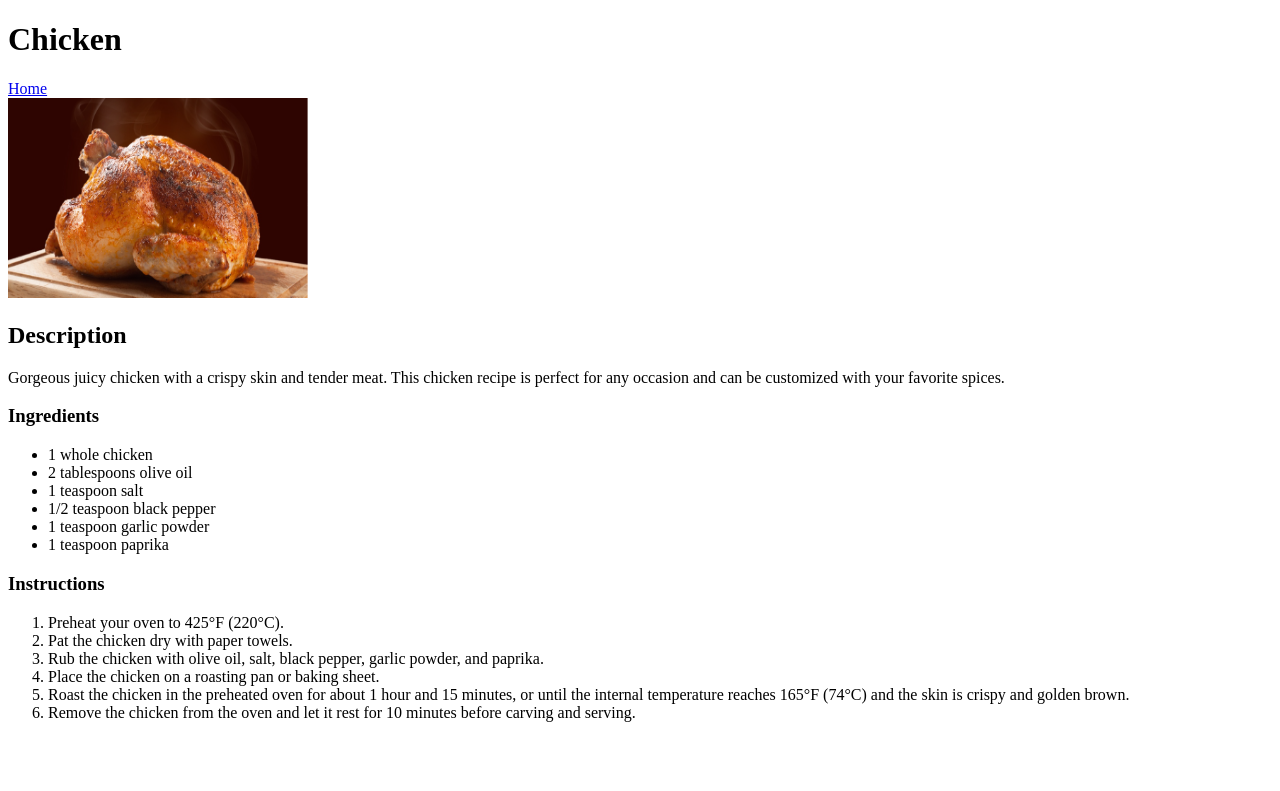
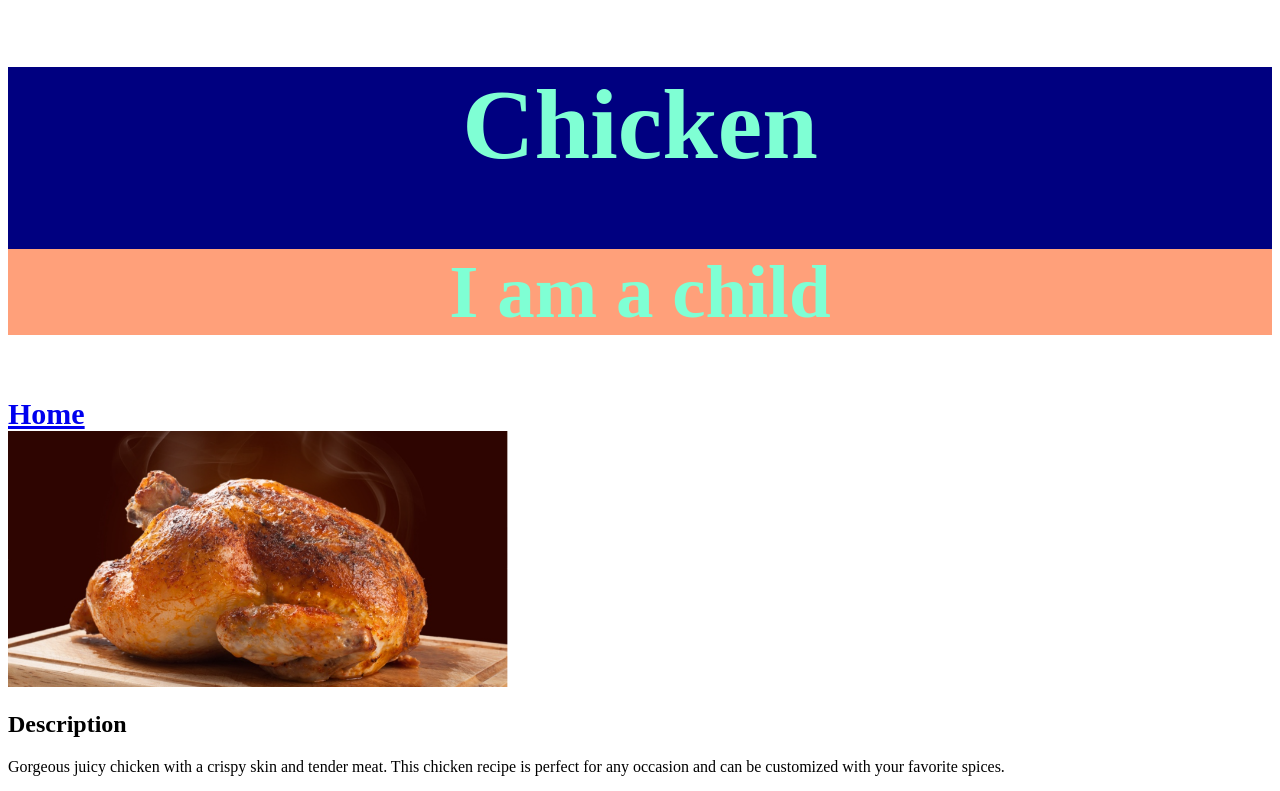
Before and after one commit to ishern08/Recipes, a plain HTML site: page recipes/chicken.html in a window 1280 px wide. Shown: the top 791 px of the page. Drawn offline with Linux system fonts and the light colour scheme.

Commit message:
finished

```diff
--- a/recipes/chicken.html
+++ b/recipes/chicken.html
@@ -1,13 +1,20 @@
 <!DOCTYPE html>
 <html lang="en">
     <head>
-        <body>
-            <h1>Chicken</h1>
-            <a href="../index.html">Home</a>
+        <link rel="stylesheet" href="recipes.css">
+        </head>
+
+            <div class="Headings">
+                <h1>Chicken</h1>
+                <h2>I am a child</h2>
+            </div>
+
+            <body>
+            <a href="../index.html"  class = "Links">Home</a>
             <br>
             <img src = "img/Screenshot 2025-12-12 215830.png" alt="Chicken Image" width="300" height="200">
             <br>
-            <h2>Description</h2>
+             <h2>Description</h2>
             <p>Gorgeous juicy chicken with a crispy skin and tender meat.
                 This chicken recipe is perfect for any occasion and can be customized with your favorite spices.
             </p>
@@ -28,6 +35,7 @@
                 <li>Place the chicken on a roasting pan or baking sheet.</li>
                 <li>Roast the chicken in the preheated oven for about 1 hour and 15 minutes, or until the internal temperature reaches 165°F (74°C) and the skin is crispy and golden brown.</li>
                 <li>Remove the chicken from the oven and let it rest for 10 minutes before carving and serving.</li>
+
         </body>
-    </head>
+
 </html>
--- /dev/null
+++ b/recipes/recipes.css
@@ -0,0 +1,31 @@
+.Headings{
+    color:aquamarine;
+    text-align: center;
+    background-color: navy;
+    font-size: 50px;
+    font-weight: 100;
+
+
+}
+
+.Headings h2{
+    background-color: lightsalmon;
+}
+
+.Links{
+    font-size: 30px;
+}
+
+
+.SpecialLink{
+    color: hotpink;
+}
+
+.SpecialLink, .Links{
+    font-weight: bold;
+}
+
+img {
+  height: auto;
+  width: 500px;
+}
--- /dev/null
+++ b/styles.css
@@ -0,0 +1,13 @@
+.Titles{
+    color:hotpink;
+    text-align: center;
+    background-color: aquamarine;
+    font-size: 50px;
+    font-weight: 100;
+    font-family: 'Courier New', Courier, monospace;
+
+}
+
+.Links{
+    font-size: 30px;
+}
```
Also changed, not shown: index.html (+5 -4 lines), recipes/greenbeans.html (+3 -2 lines), recipes/pizza.html (+3 -2 lines).
